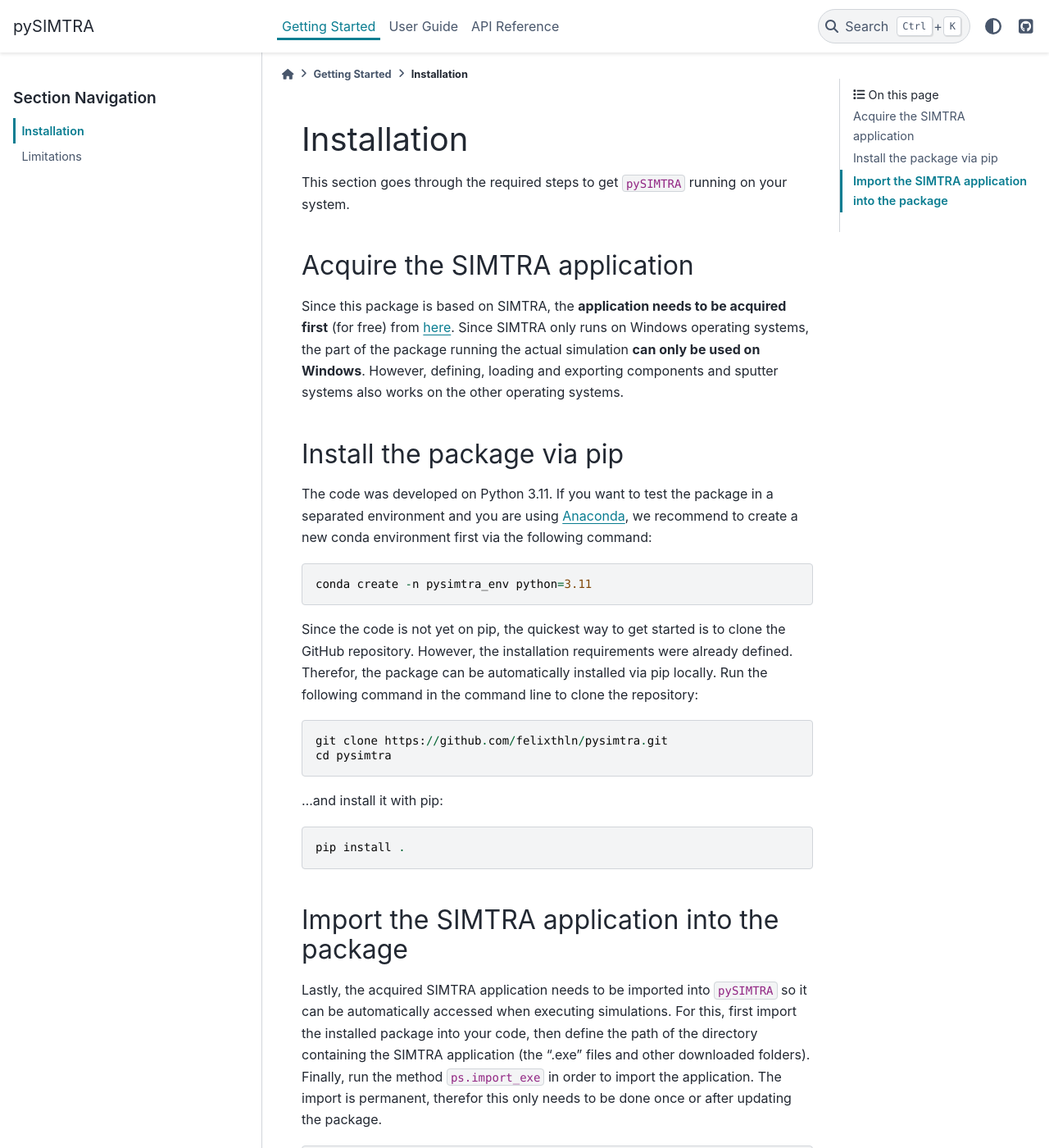
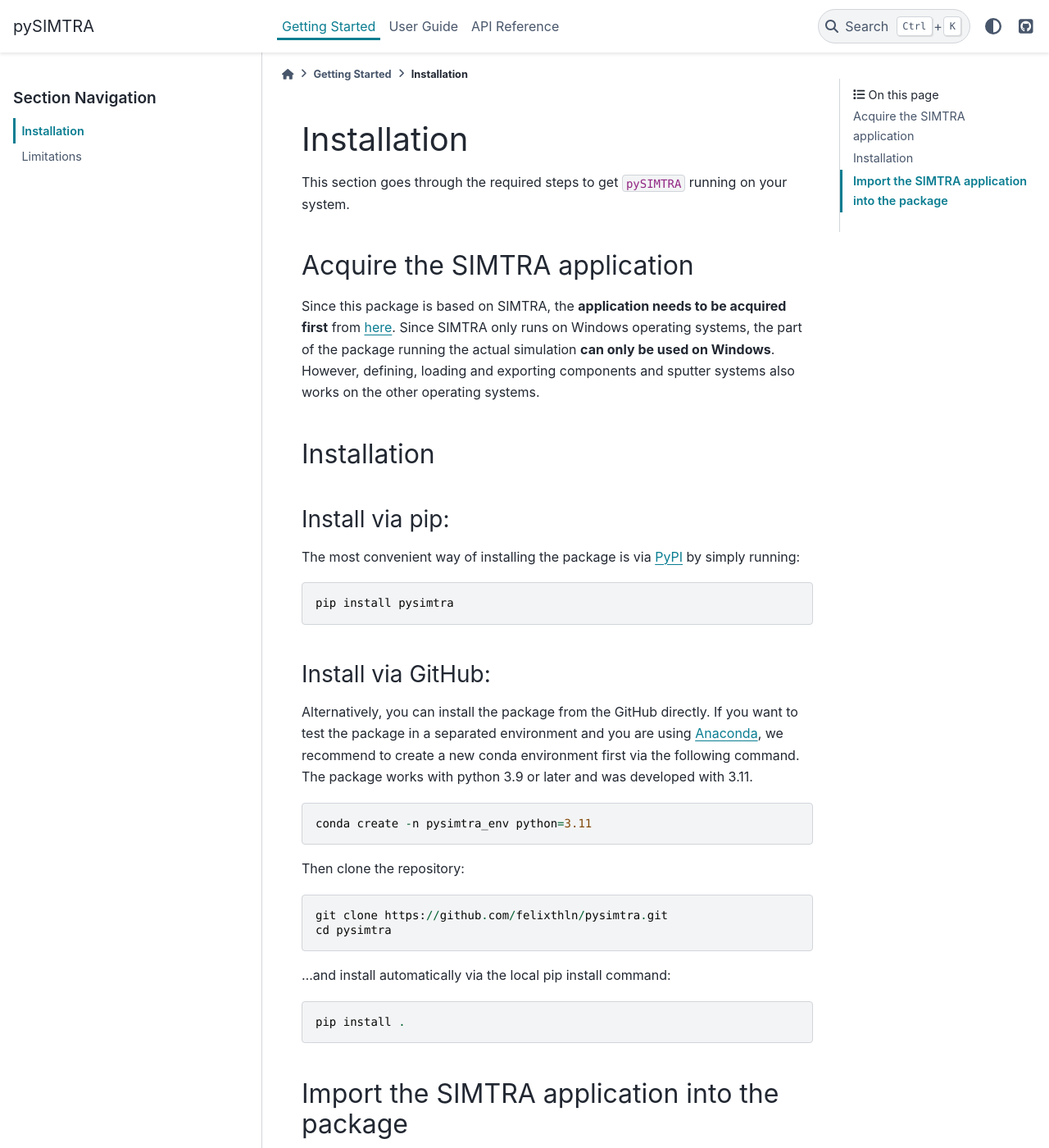
Before and after one commit to felixthln/pysimtra, a Sphinx documentation site: the page built from docs/source/getting_started/installation.rst, in a window 1280 px wide and 1400 px high. Shown: the whole window at 82% size. Built offline with Sphinx 7.4.7 and the PyData theme 0.15.4, drawn with Linux system fonts in a browser that asks for light colours.

Commit message:
Updates to the documentation after the publication on PyPI

```diff
--- a/docs/source/getting_started/installation.rst
+++ b/docs/source/getting_started/installation.rst
@@ -6,31 +6,42 @@ This section goes through the required steps to get ``pySIMTRA`` running on your
 Acquire the SIMTRA application
 ------------------------------
 
-Since this package is based on SIMTRA, the **application needs to be acquired first** (for free) from
+Since this package is based on SIMTRA, the **application needs to be acquired first** from
 `here <https://www.ugent.be/we/solidstatesciences/draft/en/services/software>`_. Since SIMTRA only runs on Windows
 operating systems, the part of the package running the actual simulation **can only be used on Windows**. However,
 defining, loading and exporting components and sputter systems also works on the other operating systems.
 
-Install the package via pip
----------------------------
+Installation
+------------
 
-The code was developed on Python 3.11. If you want to test the package in a separated environment and you are using
-`Anaconda <https://www.anaconda.com>`_, we recommend to create a new conda environment first via the following command:
+Install via pip:
+~~~~~~~~~~~~~~~~
+
+The most convenient way of installing the package is via `PyPI <https://pypi.org/project/pysimtra/>`_ by simply running:
+
+.. code-block::
+
+   pip install pysimtra
+
+Install via GitHub:
+~~~~~~~~~~~~~~~~~~~
+
+Alternatively, you can install the package from the GitHub directly. If you want to test the package in a separated
+environment and you are using `Anaconda <https://www.anaconda.com>`_, we recommend to create a new conda environment
+first via the following command. The package works with python 3.9 or later and was developed with 3.11.
 
 .. code-block::
 
    conda create -n pysimtra_env python=3.11
 
-Since the code is not yet on pip, the quickest way to get started is to clone the GitHub repository. However, the
-installation requirements were already defined. Therefor, the package can be automatically installed via pip locally.
-Run the following command in the command line to clone the repository:
+Then clone the repository:
 
 .. code-block::
 
    git clone https://github.com/felixthln/pysimtra.git
    cd pysimtra
 
-...and install it with pip:
+...and install automatically via the local pip install command:
 
 .. code-block::
 
```
Also changed, not shown: README.md (+3 -2 lines).
